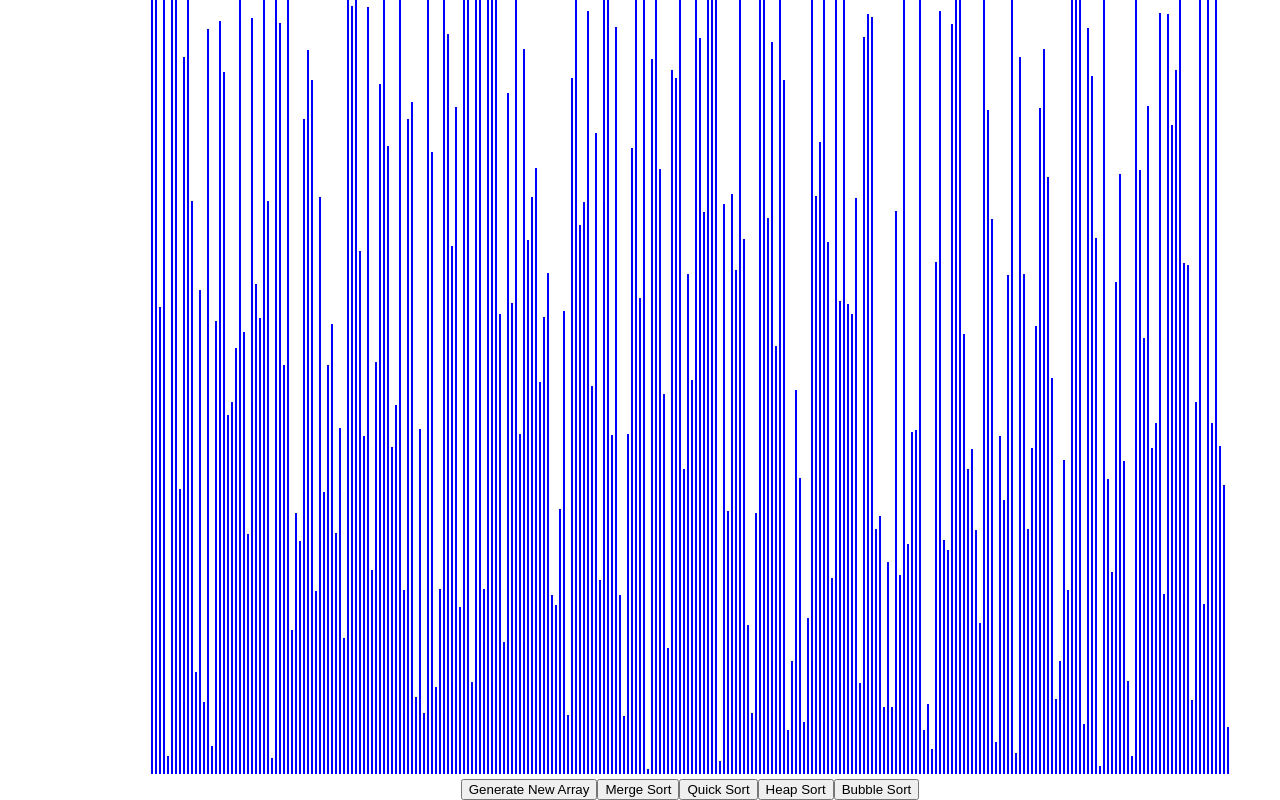
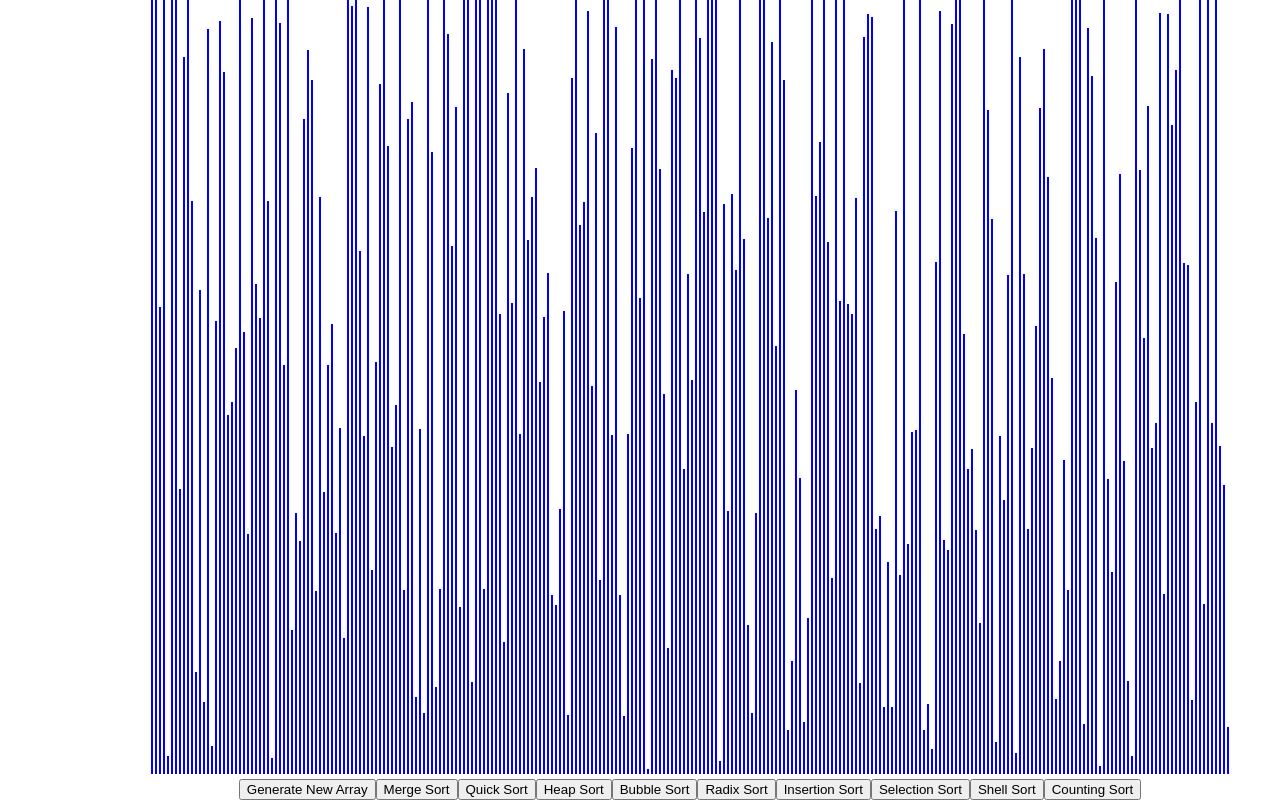
Before and after one commit to gvsankirtana/sorting-visualizer, a React (Create React App) app: page / in a window 1280 px wide. Shown: the part 226-1026 px from the top of the page. Built offline with nearby package versions, Linux system fonts and the light colour scheme.

Commit message:
Add files via upload

```diff
--- a/src/SortingVisualizer/SortingVisualizer.jsx
+++ b/src/SortingVisualizer/SortingVisualizer.jsx
@@ -11,6 +11,14 @@ export default class SortingVisualizer extends React.Component{
   componentDidMount(){
       this.restArray();
   }
+  /*Quick Sort.
+Bubble Sort.
+Merge Sort.
+Insertion Sort.
+Selection Sort.
+Heap Sort.
+Radix Sort.
+Bucket Sort.*/
   restArray(){
       const array = [];
       for(let i=0;i<270;i++){
@@ -30,6 +38,21 @@ export default class SortingVisualizer extends React.Component{
   bubblesort(){
 
   }
+  radixsort(){
+
+ }
+ insertionsort(){
+
+ }
+ selectionsort(){
+
+ }
+ shellsort(){
+
+ }
+ countingsort(){
+
+ }
   render(){
       const{array} = this.state;
       return(
@@ -45,6 +68,11 @@ export default class SortingVisualizer extends React.Component{
        <button onClick={() => this.quicksort()}>Quick Sort</button>
        <button onClick={() => this.heapsort()}>Heap Sort</button>
        <button onClick={() => this.bubblesort()}>Bubble Sort</button>
+       <button onClick={() => this.radixsort()}>Radix Sort</button>
+       <button onClick={() => this.insertionsort()}>Insertion Sort</button>
+       <button onClick={() => this.selectionsort()}>Selection Sort</button>
+       <button onClick={() => this.shellsort()}>Shell Sort</button>
+       <button onClick={() => this.countingsort()}>Counting Sort</button>
           </div>
       );
   }
```
